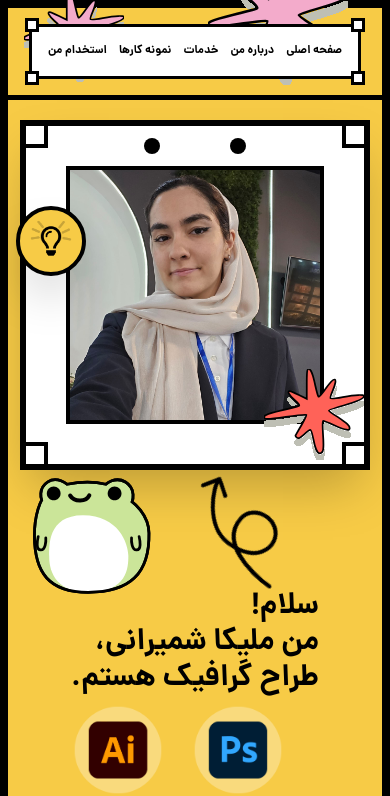
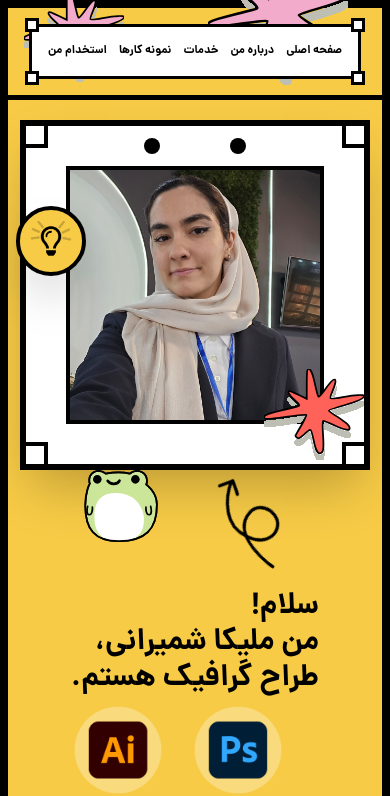
Before and after one commit to Varmanli/portfolio-site, a Next.js app: page / in a window 390 px wide. Shown: the top 796 px of the page. Built offline with nearby package versions, Linux system fonts and the light colour scheme.

Commit message:
add responsive icon

```diff
--- a/components/ui/LottieIcon.tsx
+++ b/components/ui/LottieIcon.tsx
@@ -34,37 +34,43 @@ export default function LottieIcon({
     setIsMounted(true);
   }, []);
 
-  const style: React.CSSProperties = {
-    width: sizeMobile ? undefined : `${size}px`,
-    height: sizeMobile ? undefined : `${size}px`,
+  const baseSize = size;
+  const mobileSize = sizeMobile ?? size;
+  const lgSize = sizeLg ?? size;
+
+  const style = {
+    width: `${baseSize}px`,
+    height: `${baseSize}px`,
   };
-
-  const mobileStyle = sizeMobile
-    ? { width: `${sizeMobile}px`, height: `${sizeMobile}px` }
-    : {};
-
-  const lgStyle = sizeLg ? { width: `${sizeLg}px`, height: `${sizeLg}px` } : {};
 
   if (!isMounted) {
     return (
       <div
         className={`animate-pulse bg-gray-200 rounded-lg ${className}`}
-        style={{ ...style, ...mobileStyle }}
+        style={style}
       />
     );
   }
 
   return (
-    <div
-      className={`inline-block ${className}`}
-      style={{ ...style, ...mobileStyle }}
-    >
-      <div className="block lg:hidden" style={mobileStyle}>
+    <>
+      <style jsx>{`
+        @media (max-width: 767px) {
+          .lottie-icon {
+            width: ${mobileSize}px;
+            height: ${mobileSize}px;
+          }
+        }
+        @media (min-width: 1024px) {
+          .lottie-icon {
+            width: ${lgSize}px;
+            height: ${lgSize}px;
+          }
+        }
+      `}</style>
+      <div className={`inline-block lottie-icon ${className}`}>
         <Lottie animationData={src} loop={loop} autoplay={autoplay} />
       </div>
-      <div className="hidden lg:block" style={lgStyle || style}>
-        <Lottie animationData={src} loop={loop} autoplay={autoplay} />
-      </div>
-    </div>
+    </>
   );
 }
```
